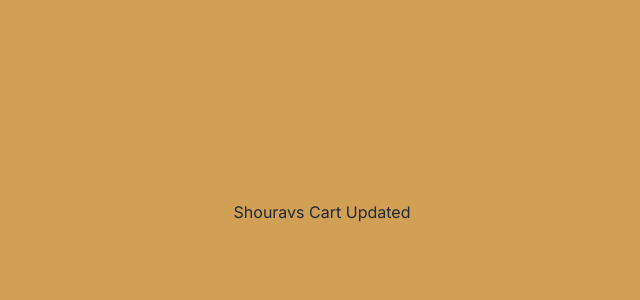
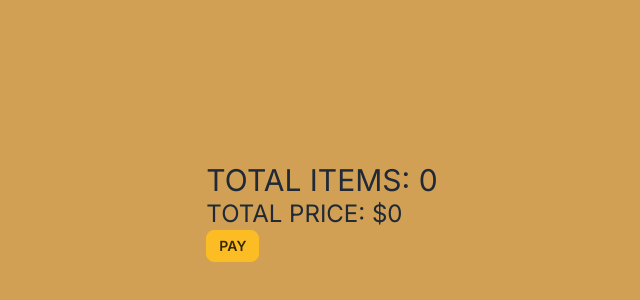
Before and after one commit to developer-shourav/Bistro-Boss-Client, a React (Vite) app: page /dashboard/mycart in a window 1280 px wide. Shown: the part 188-488 px from the top of the page, without its empty margins (318-958 px from the left). Built offline with nearby package versions, Linux system fonts and the light colour scheme; no server answers.

Commit message:
total price and total product added

```diff
--- a/src/pages/Dashboard/MyCart/MyCart.jsx
+++ b/src/pages/Dashboard/MyCart/MyCart.jsx
@@ -1,12 +1,24 @@
 import { Helmet } from "react-helmet-async";
+import useCart from "../../../hooks/useCart";
 
 const Mycart = () => {
+    const [cart] = useCart();
+    const total = cart.reduce((sum, item ) => item.price + sum, 0);
+
+
   return (
     <div>
       <Helmet>
         <title>Bistro Boss | My Cart</title>
       </Helmet>
-      <h2>Shouravs Cart Updated</h2>
+
+     <div className="uppercase">
+        <h3 className="text-3xl">Total Items: {cart.length}</h3>
+        <h3 className="text-2xl">Total price: ${total}</h3>
+
+        <button className="btn btn-warning btn-sm">PAY</button>
+
+     </div>
     </div>
   );
 };
```
